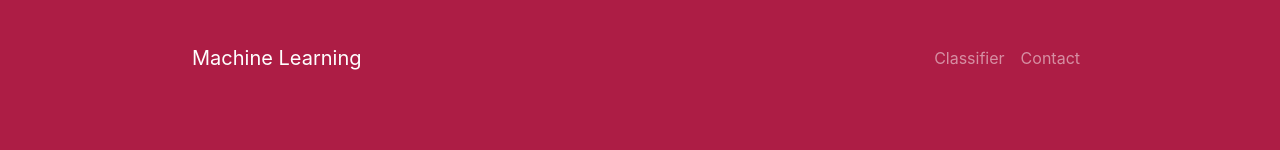
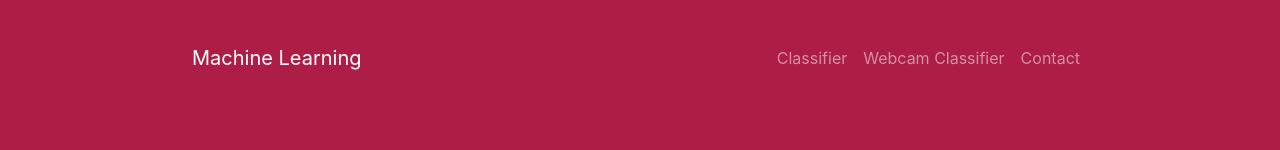
Before and after one commit to ateyodin/classifier, a plain HTML site: page index.html in a window 1280 px wide. Shown: the top 150 px of the page. Drawn offline with nearby package versions, Linux system fonts and the light colour scheme; a script that the page names is missing.

Commit message:
Update index.html

```diff
--- a/index.html
+++ b/index.html
@@ -29,6 +29,9 @@
             <ul class="navbar-nav ml-auto">
               <li class="nav-item">
                 <a class="nav-link" href="#cla">Classifier</a>
+              </li>
+              <li class="nav-item">
+                <a class="nav-link" href="webcam.html">Webcam Classifier</a>
               </li>
               <li class="nav-item">
                 <a class="nav-link" href="#footer">Contact</a>
```
